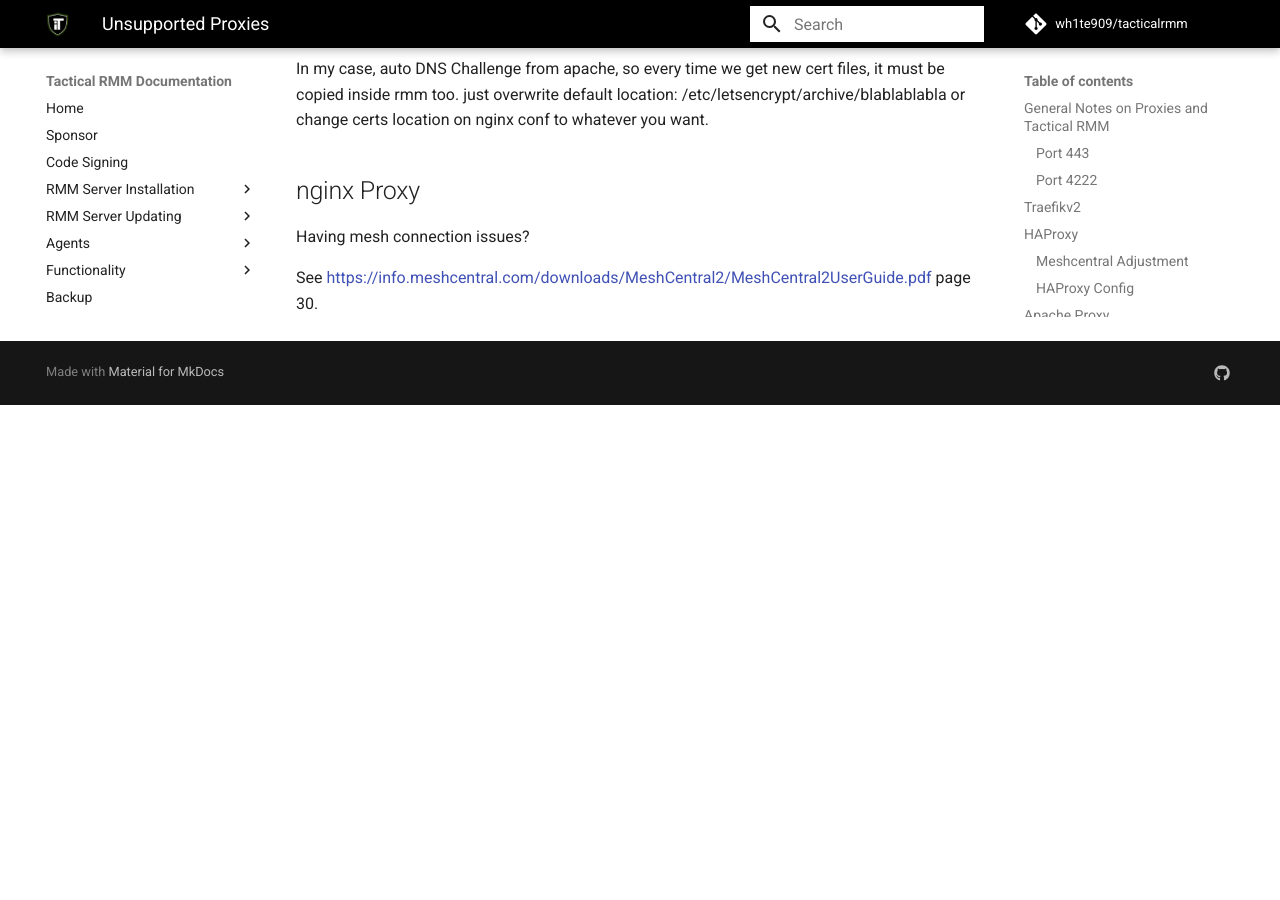
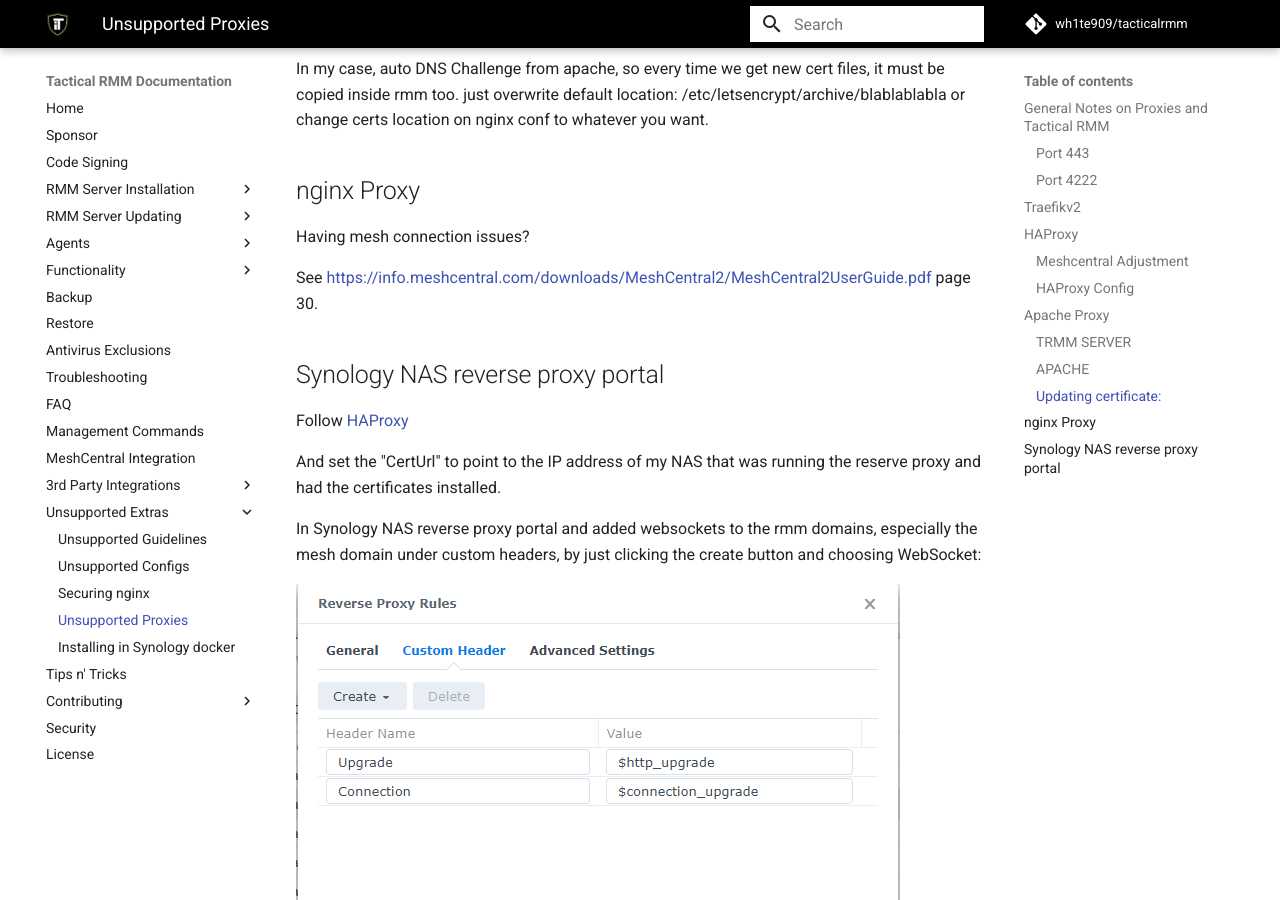
Before and after one commit to amidaware/trmm-docs, an MkDocs documentation site: the page built from docs/unsupported_proxies.md, in a window 1280 px wide and 900 px high, scrolled down 7949 px. Built offline with MkDocs 1.6.1 and Material for MkDocs 9.7.7, drawn with Linux system fonts in a browser that asks for light colours; comment, search, counter and statistics services are not loaded; before the commit the page ends 8354 px from its top, so only the background shows below that.

Commit message:
adding synology nas proxy

```diff
--- a/docs/unsupported_proxies.md
+++ b/docs/unsupported_proxies.md
@@ -385,3 +385,15 @@
 Having mesh connection issues?
 
 See <https://info.meshcentral.com/downloads/MeshCentral2/MeshCentral2UserGuide.pdf> page 30.
+
+## Synology NAS reverse proxy portal
+
+Follow [HAProxy](unsupported_proxies/#haproxy)
+
+And set the "CertUrl" to point to the IP address of my NAS that was running the reserve proxy and had the certificates installed.
+
+In Synology NAS reverse proxy portal and added websockets to the rmm domains, especially the mesh domain under custom headers, by just clicking the create button and choosing WebSocket:
+
+![Image1](images/synology_proxy.png)
+
+![Image2](images/synology_proxy2.png)
```
Also changed, not shown: docs/images/synology_proxy.png (added), docs/images/synology_proxy2.png (added).
